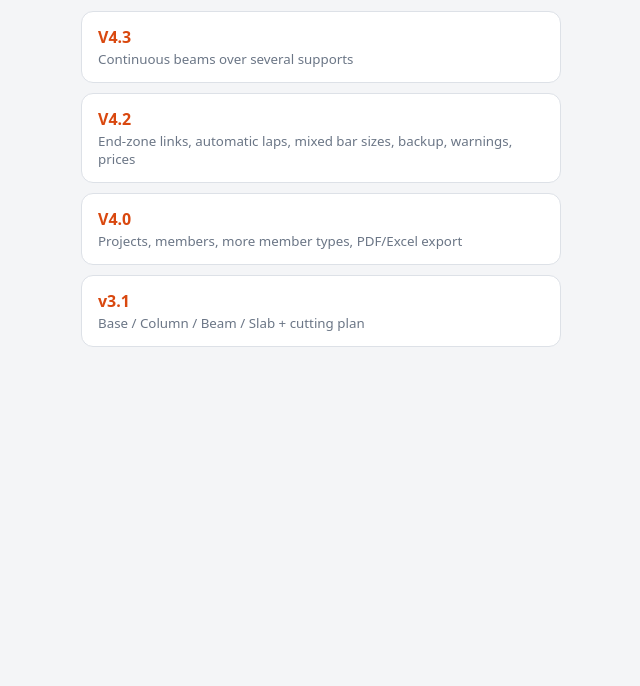
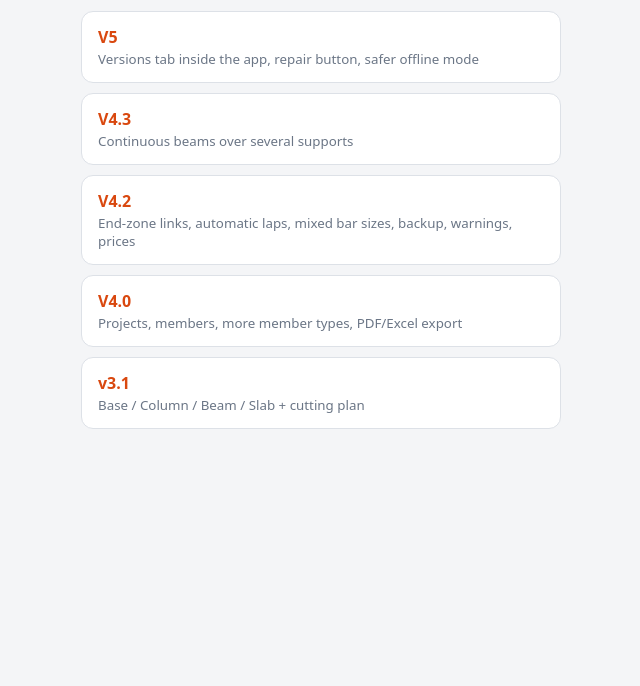
Before and after one commit to goddriod/Rebar, a plain HTML site: page versions.html in a window 1280 px wide. Shown: the part 114-800 px from the top of the page, without its empty margins (319-959 px from the left). Drawn offline with Linux system fonts and the light colour scheme.

Commit message:
Add files via upload

```diff
--- a/versions.html
+++ b/versions.html
@@ -8,8 +8,9 @@ small{display:block;color:#6b7686;font-weight:400;margin-top:2px}
 @media(prefers-color-scheme:dark){body{background:#14181e;color:#e8ebef}a{background:#1e242c;border-color:#323a45;color:#ff7a3d}}</style></head>
 <body><h1>Rebar Calculator</h1>
 <p>Tap a version to open it. The newest is at the top.</p>
-<!-- NEW VERSIONS: add a line like this above the V4.3 line:
-<a href="https://goddriod.github.io/Rebar/V5/">V5<small>What changed</small></a> -->
+<!-- NEW VERSIONS: add a line like this above the V5 line:
+<a href="https://goddriod.github.io/Rebar/V6/">V6<small>What changed</small></a> -->
+<a href="https://goddriod.github.io/Rebar/V5/">V5<small>Versions tab inside the app, repair button, safer offline mode</small></a>
 <a href="https://goddriod.github.io/Rebar/V4.%203/">V4.3<small>Continuous beams over several supports</small></a>
 <a href="https://goddriod.github.io/Rebar/V4.%202/">V4.2<small>End-zone links, automatic laps, mixed bar sizes, backup, warnings, prices</small></a>
 <a href="https://goddriod.github.io/Rebar/V4.%200/">V4.0<small>Projects, members, more member types, PDF/Excel export</small></a>
```
